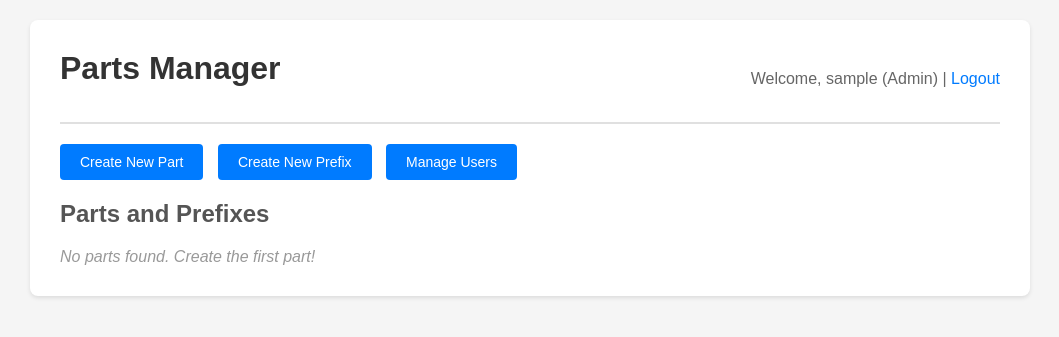
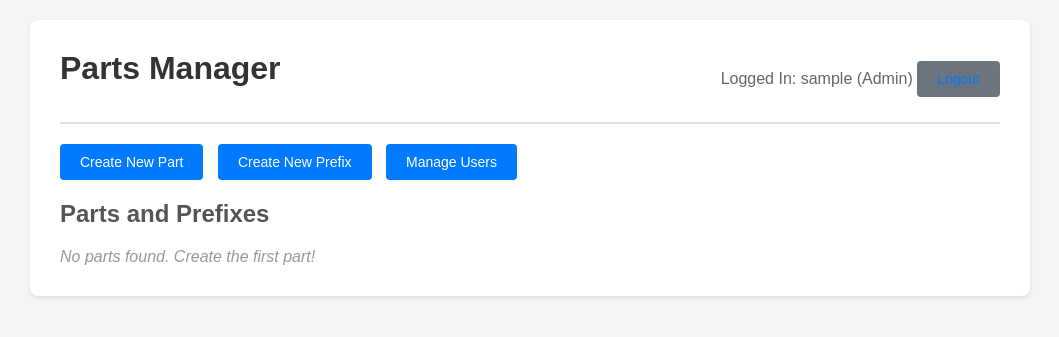
Before and after one commit to BradR91/PartsManager-Prod, a Flask app: page /parts/ in a window 1280 px wide. Shown: the top 337 px of the page, without its empty margins (110-1169 px from the left). Run offline with Flask 3, Linux system fonts and the light colour scheme; the visitor is signed in with stand-in values (Sample User, id 1).

Commit message:
Update parts_list.html
updated logout button for consistency with new styling across app

```diff
--- a/templates/parts_list.html
+++ b/templates/parts_list.html
@@ -11,8 +11,8 @@
         <div class="header">
             <h1>Parts Manager</h1>
             <div class="user-info">
-                Welcome, {{ session.username }} {% if is_admin %}(Admin){% else %}(User){% endif %} |
-                <a href="/logout">Logout</a>
+                Logged In: {{ session.username }} {% if is_admin %}(Admin){% else %}(User){% endif %}
+                <a href="/logout" class="btn btn-secondary">Logout</a>
             </div>
         </div>
 
```
